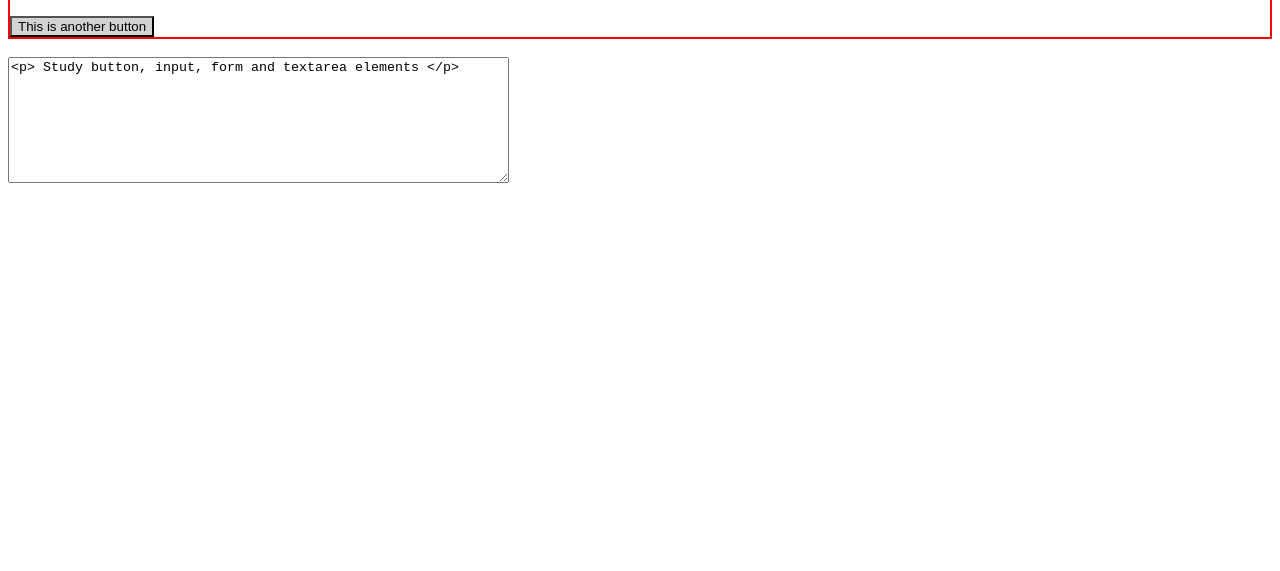
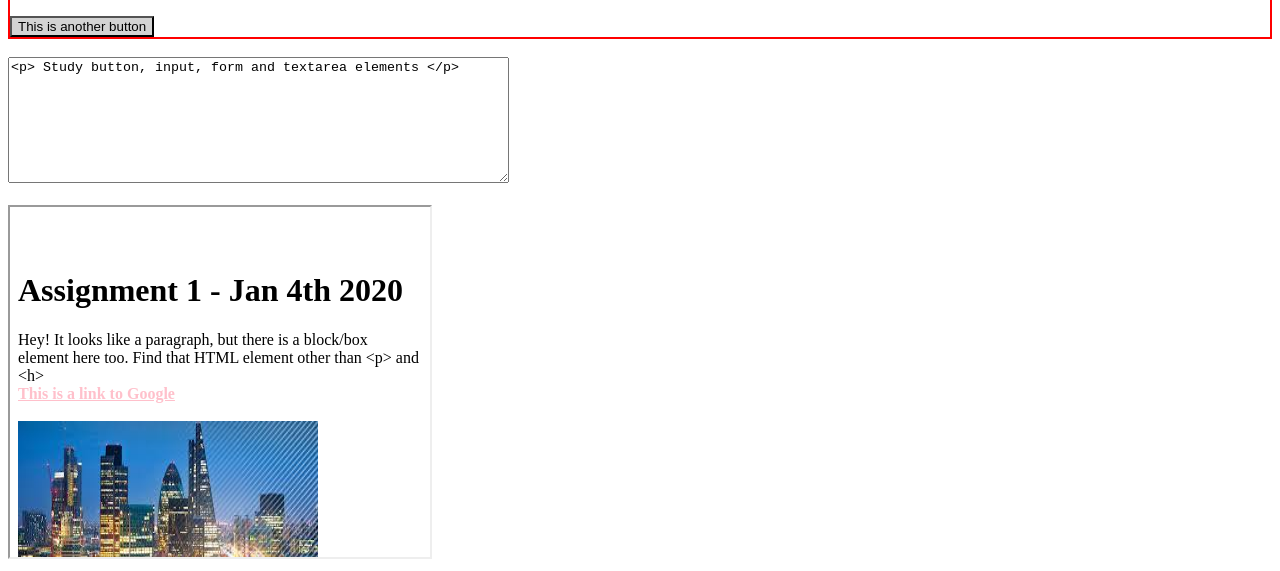
Before and after one commit to ashimaarora25/ashimaarora25.github.io, a plain HTML site: page hw/assign2.html in a window 1280 px wide. Shown: the part 480-1051 px from the top of the page. Before the commit the page ends 800 px from the top, so only its background shows below. Drawn offline with Linux system fonts and the light colour scheme.

Commit message:
Update assign2.html

```diff
--- a/hw/assign2.html
+++ b/hw/assign2.html
@@ -50,6 +50,9 @@ search for this website
 <textarea id="study" name="study" rows="8" cols ="60">
 &lt;p&gt; Study button, input, form and textarea elements </p>
 </textarea>
+<br> <br>
+<iframe src="https://ashimaarora25.github.io/hw/assign1.html" width="420" height ="350"> </iframe>
+
 
 </body>
   </html>
```
